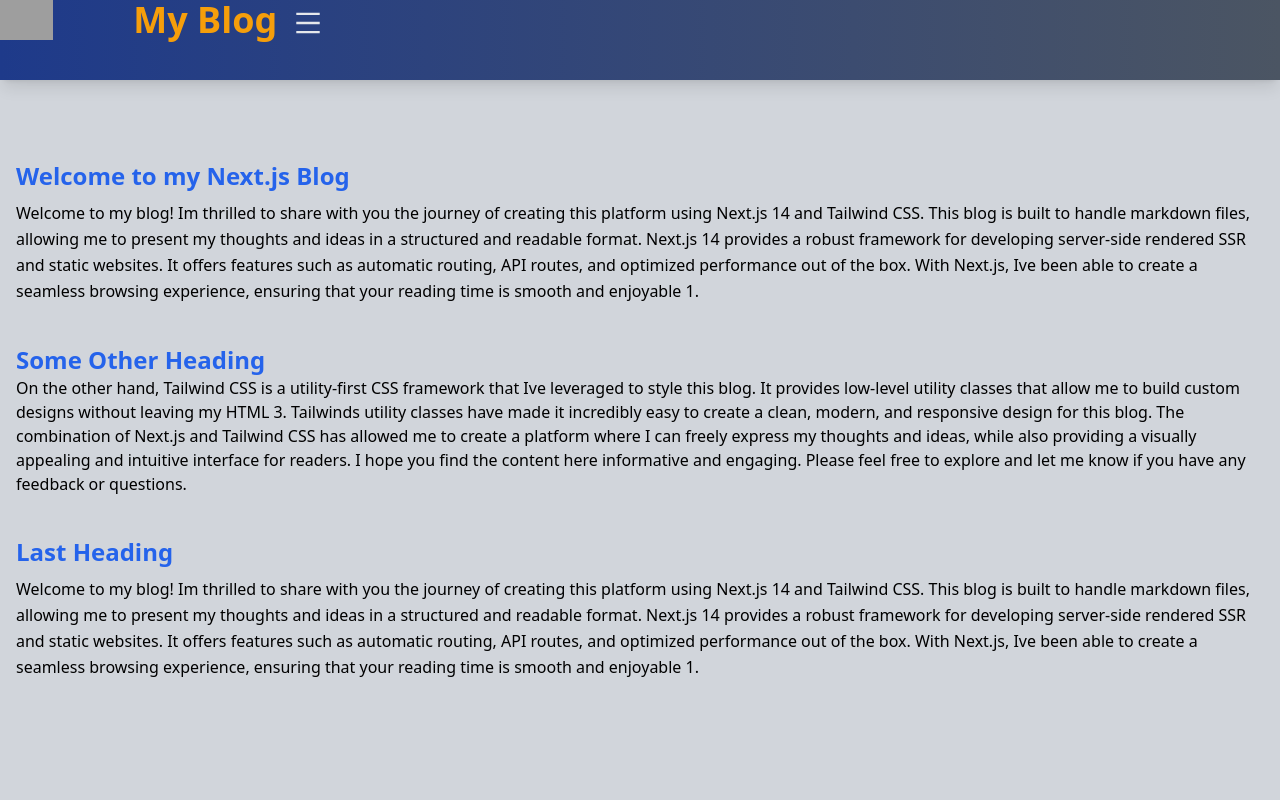
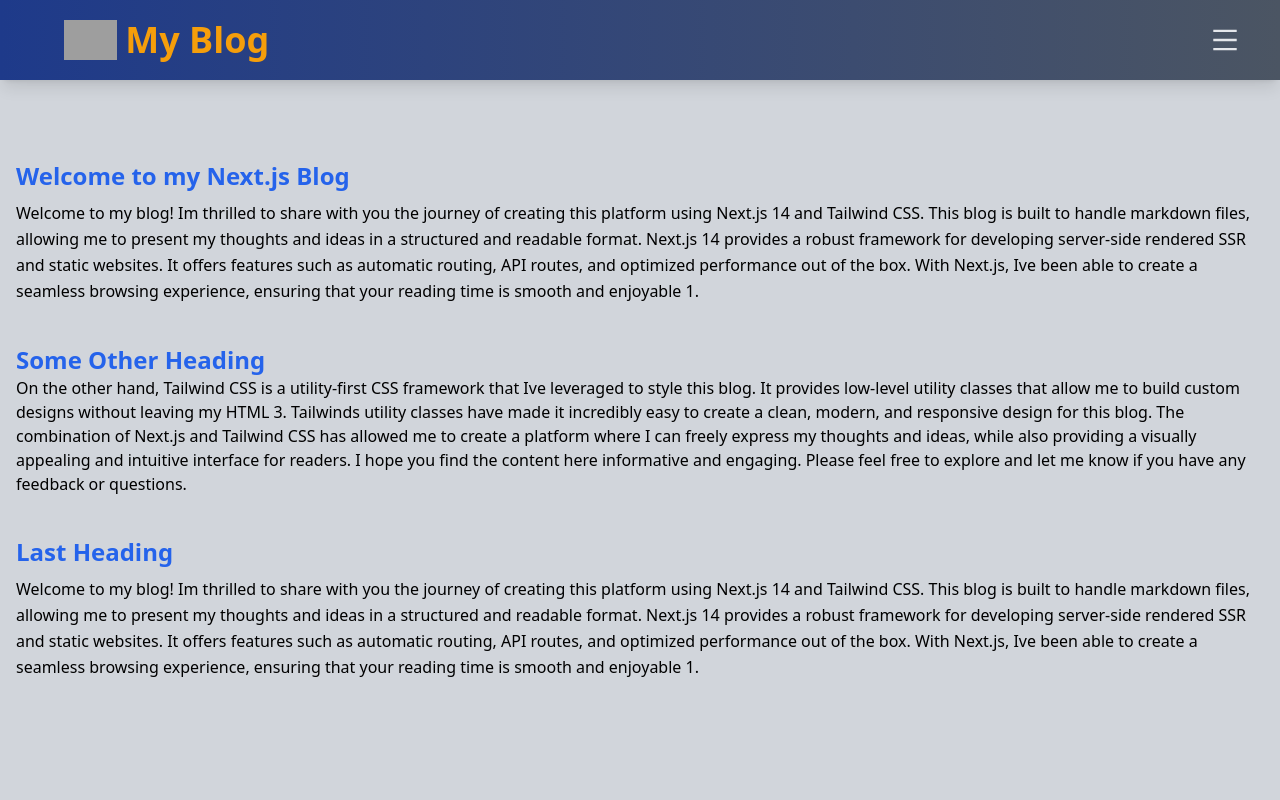
Before and after one commit to xlrflars/nextjs-mdx-blog, a Next.js app: page / in a window 1280 px wide. Shown: the top 800 px of the page. Built offline with nearby package versions, Linux system fonts and the light colour scheme; grey boxes are pictures that could not be loaded.

Commit message:
fixed earlier commit

```diff
--- a/app/components/navbar/Navbar.tsx
+++ b/app/components/navbar/Navbar.tsx
@@ -14,8 +14,8 @@ const Navbar = () => {
 
     return (
         <nav className={`flex flex-1 fixed w-full shadow-lg bg-gradient-to-r from-blue-900 to-gray-600 dark:bg-gray-600 shadow ${navbarExpanded ? 'h-24' : 'h-20'}`}>
-            <div className='container flex text-gray-200 dark:text-gray-100'>
-                <div className='flex'>
+            <div className='container flex justify-between items-center p-6 text-gray-200 dark:text-gray-100'>
+                <div className='flex ml-10'>
                     <Link href={'/'}>
 
                             <img
@@ -25,7 +25,7 @@ const Navbar = () => {
                             />
 
                     </Link>
-                    <Link href={'/'} className='ml-20 navtext'>
+                    <Link href={'/'} className='ml-2 navtext'>
                             My Blog
 
                     </Link>
```
